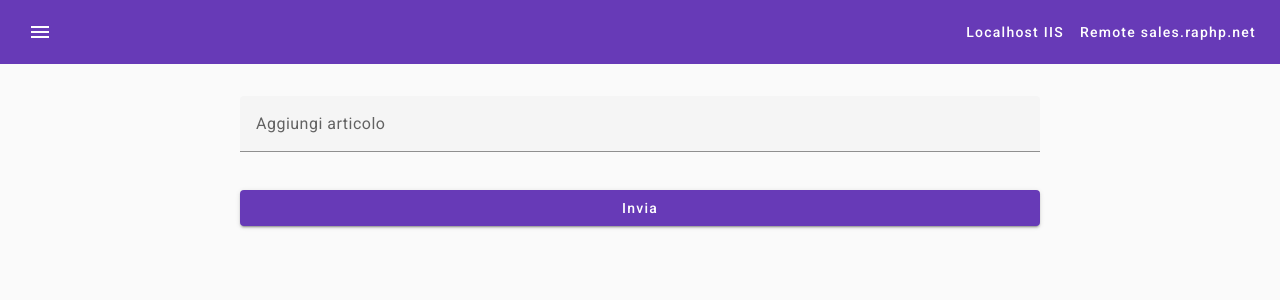
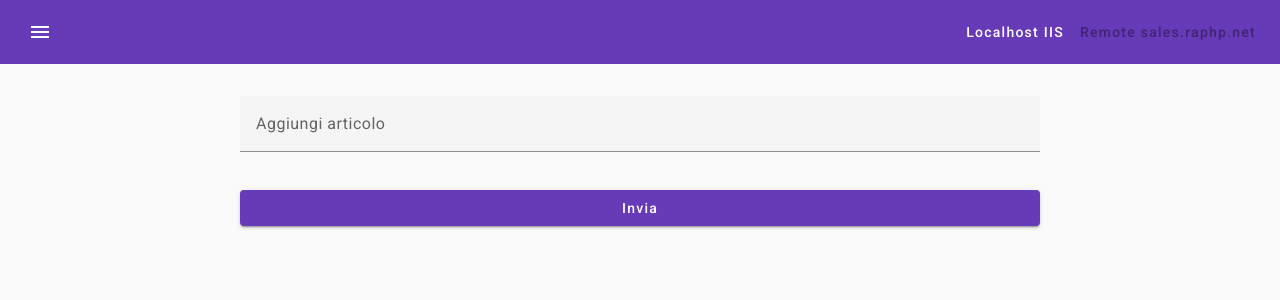
Before and after one commit to lurgoyf82/AngularSales, an Angular app: page / in a window 1280 px wide. Shown: the top 300 px of the page. Built offline with nearby package versions, Linux system fonts and the light colour scheme.

Commit message:
fix toolbar base url

```diff
--- a/src/app/layout/toolbar/toolbar.component.html
+++ b/src/app/layout/toolbar/toolbar.component.html
@@ -8,8 +8,8 @@
         <mat-icon>menu</mat-icon>
       </button>
       <span class="spacer"></span>
-      <button mat-button (click)="selectBackend('local')" [disabled]="currentUrl === localUrl">Localhost IIS</button>
-      <button mat-button (click)="selectBackend('aws')" [disabled]="currentUrl === awsUrl">Remote sales.raphp.net</button>
+      <button mat-button (click)="selectBackend('local')" [disabled]="currentUrl === localBaseUrl">Localhost IIS</button>
+      <button mat-button (click)="selectBackend('aws')" [disabled]="currentUrl === awsBaseUrl">Remote sales.raphp.net</button>
     </mat-toolbar>
   </mat-sidenav-content>
 </mat-sidenav-container>
--- a/src/app/layout/toolbar/toolbar.component.ts
+++ b/src/app/layout/toolbar/toolbar.component.ts
@@ -16,8 +16,8 @@ import { SidenavComponent } from '../sidenav/sidenav.component';
   styleUrl: './toolbar.component.css'
 })
 export class ToolbarComponent {
-  readonly localUrl = `${environment.endpoints.local}/GetCartResponse`;
-  readonly awsUrl = `${environment.endpoints.aws}/GetCartResponse`;
+  readonly localBaseUrl = environment.endpoints.local;
+  readonly awsBaseUrl = environment.endpoints.aws;
   currentUrl = this.backendConfig.baseUrl;
 
   @ViewChild(MatSidenav)
@@ -30,7 +30,8 @@ export class ToolbarComponent {
   }
 
   selectBackend(target: 'local' | 'aws'): void {
-    this.currentUrl = target === 'local' ? this.localUrl : this.awsUrl;
+    this.currentUrl =
+      target === 'local' ? this.localBaseUrl : this.awsBaseUrl;
     this.backendConfig.setBaseUrl(this.currentUrl);
   }
 }
```
Also changed, not shown: 1 other file (tests, documents, lock files or other folders).
